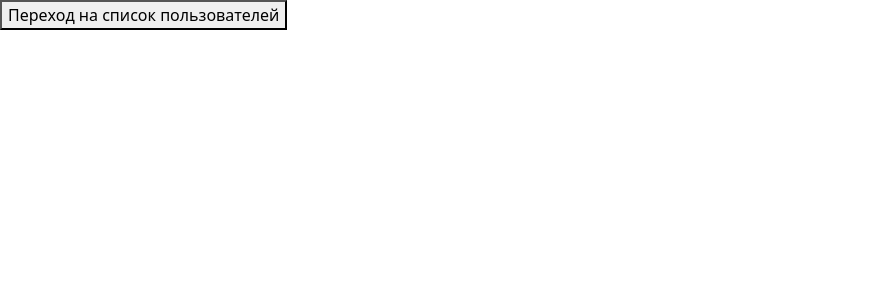
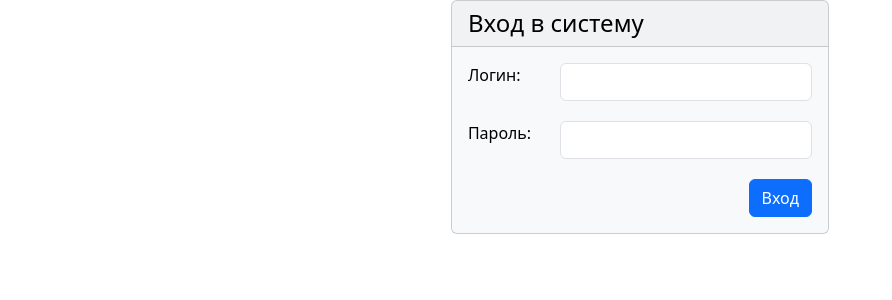
Before and after one commit to SLiubovS/vue-project-ts, a Vue app: page / in a window 1280 px wide. Shown: the top 300 px of the page, without its empty margins (0-892 px from the left). Built offline with nearby package versions, Linux system fonts and the light colour scheme.

Commit message:
реализовала разметку в авторизации

```diff
--- a/src/App.vue
+++ b/src/App.vue
@@ -1,8 +1,7 @@
 <script setup lang="ts">
-import { ref } from "vue";
-import { useRouter, useRoute } from "vue-router";
+import { useRouter } from "vue-router";
+
 const router = useRouter();
-const route = useRoute();
 
 function exit() {
   const leavePage = confirm("Выйти из системы?");
@@ -14,7 +13,7 @@ function exit() {
 
 <template>
 
-<div v-if=" $route.path == '/' ">
+<div v-if=" $route.path == '/' " class="container">
   <RouterView />
 </div>
 
--- a/src/components/Authorization.vue
+++ b/src/components/Authorization.vue
@@ -1,17 +1,66 @@
 <script setup lang="ts">
+import { ref } from "vue";
 import { useRouter } from "vue-router";
 
 const router = useRouter();
 
-function listUsers() {
+function enter() {
   router.push("/Users");
+}
+
+const login = ref();
+const password = ref();
+
+const validationMessage = ref<string>("");
+
+if (login.value != 1 || password.value != 1) {
+  validationMessage.value = "Даные введены неверно";
 }
 
 </script>
 
 <template>
-<button @click="listUsers">Переход на список пользователей</button>
+
+<div class="container">
+    <div class="row justify-content-center">
+      <div class="col-md-auto col-sm-auto col-auto col__margin">
+        <div class="card text-bg-light">
+          <h4 class="card-header">
+            Вход в систему
+          </h4>
+          <form class="card-body" novalidate>
+            <div>
+              <div class="row">
+                <div class="col-3">
+                  <label for="validationTooltipUsername" class="card-text">Логин: </label>
+                </div>
+                <div class="col-9">
+                  <input id="validationTooltipUsername" type="text" class="form-control" v-model="login">
+                </div>
+              </div>
+              <div class="row row__margin">
+                <div class="col-3">
+                  <label for="validationTooltipUserpassword" class="card-text">Пароль: </label>
+                </div>
+                <div class="col-9">
+                  <input id="validationTooltipUserpassword" type="text" class="form-control" v-model="password">
+                </div>
+              </div>
+            </div>
+            <div class="d-flex justify-content-end">
+              <button @click="enter" class="btn btn-primary">Вход</button>
+            </div>
+            </form>
+            </div>
+          </div>
+        </div>
+      </div>
 </template>
 
 <style scoped>
+
+.row__margin {
+  margin-bottom: 20px;
+  margin-top: 20px;
+}
 </style>
```
